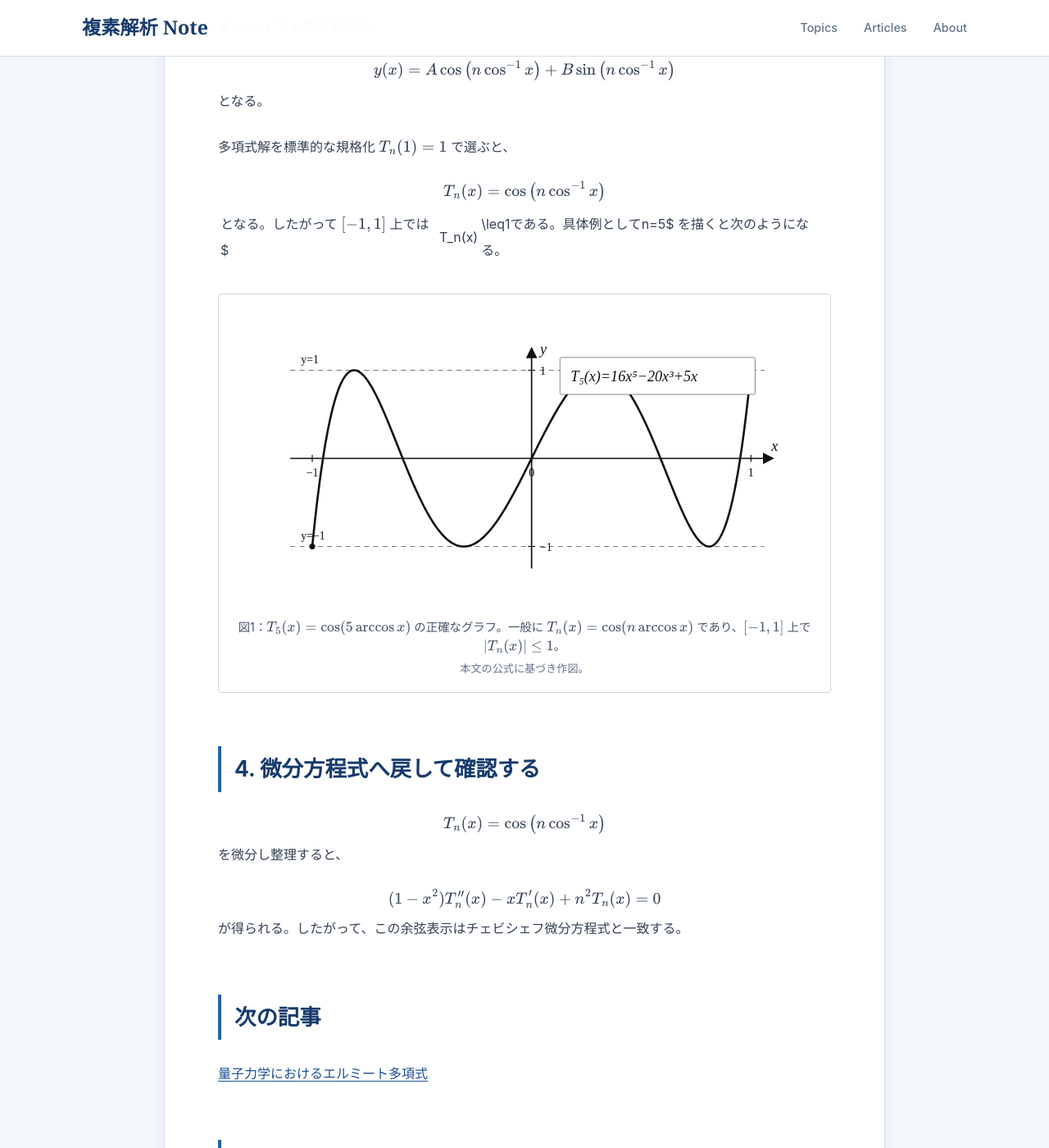
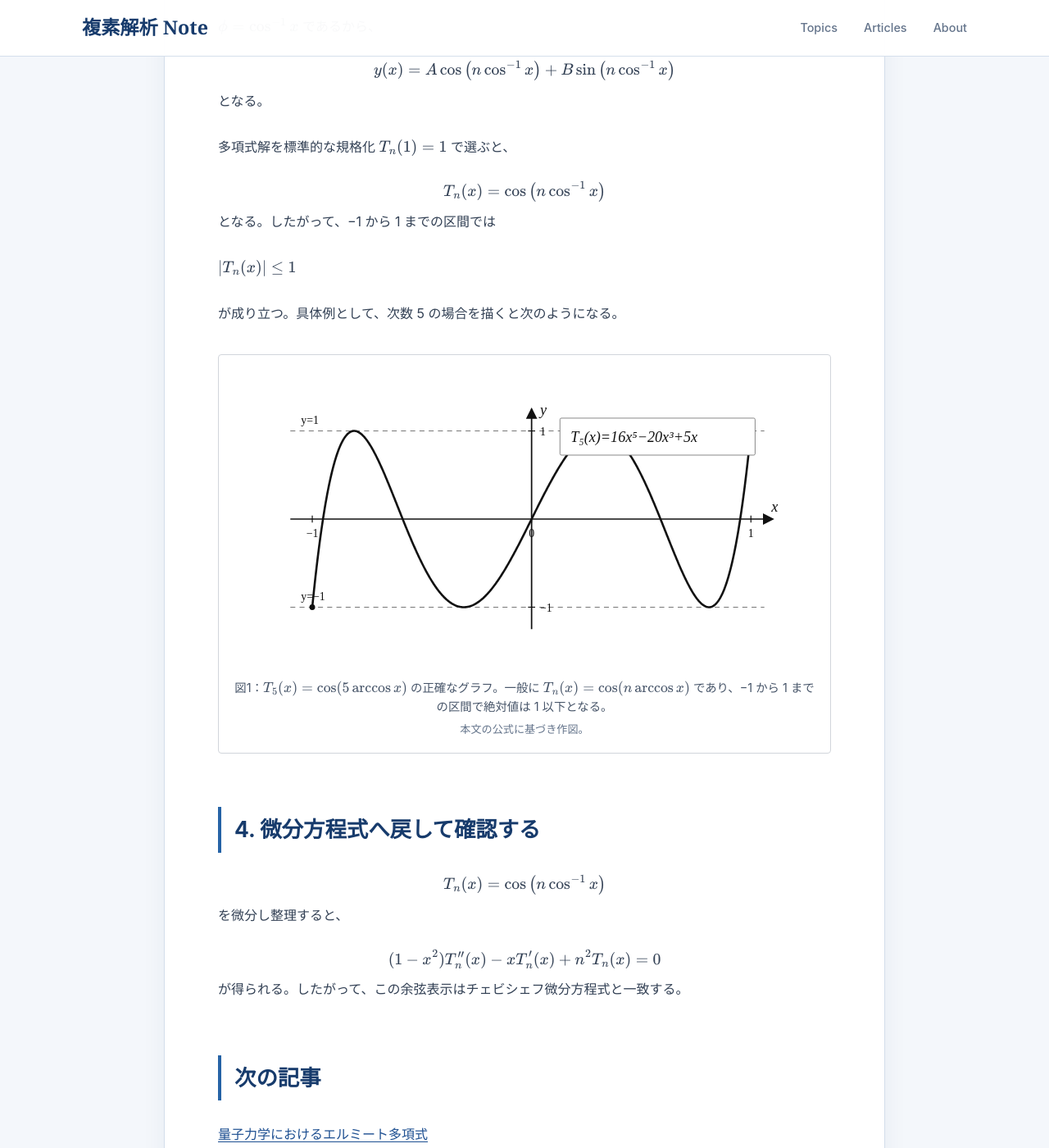
Before and after one commit to koukano/koukano.github.io, a Jekyll site: the page built from articles/chebyshev-cosine-representation.md, in a window 1280 px wide and 1400 px high, scrolled down 1720 px. Shown: the whole window at 82% size. Built offline with Jekyll 4.4.1, drawn with Linux system fonts in a browser that asks for light colours.

Commit message:
Fix Chebyshev interval and absolute value rendering

```diff
--- a/articles/chebyshev-cosine-representation.md
+++ b/articles/chebyshev-cosine-representation.md
@@ -98,11 +98,17 @@ T_n(x)
 \cos\left(n\cos^{-1}x\right)
 $$
 
-となる。したがって $[-1,1]$ 上では $|T_n(x)|\leq1$ である。具体例として $n=5$ を描くと次のようになる。
+となる。したがって、−1 から 1 までの区間では
+
+$
+\lvert T_n(x)\rvert\leq 1
+$
+
+が成り立つ。具体例として、次数 5 の場合を描くと次のようになる。
 
 <figure class="article-figure">
   <img src="/images/figures/chebyshev-cosine.svg" alt="T5(x)=cos(5 arccos x)を区間マイナス1から1で正確に描いたグラフ">
-  <figcaption>図1：$T_5(x)=\cos(5\arccos x)$ の正確なグラフ。一般に $T_n(x)=\cos(n\arccos x)$ であり、$[-1,1]$ 上で $|T_n(x)|\leq1$。<span class="figure-source">本文の公式に基づき作図。</span></figcaption>
+  <figcaption>図1：$T_5(x)=\cos(5\arccos x)$ の正確なグラフ。一般に $T_n(x)=\cos(n\arccos x)$ であり、−1 から 1 までの区間で絶対値は 1 以下となる。<span class="figure-source">本文の公式に基づき作図。</span></figcaption>
 </figure>
 
 
```
